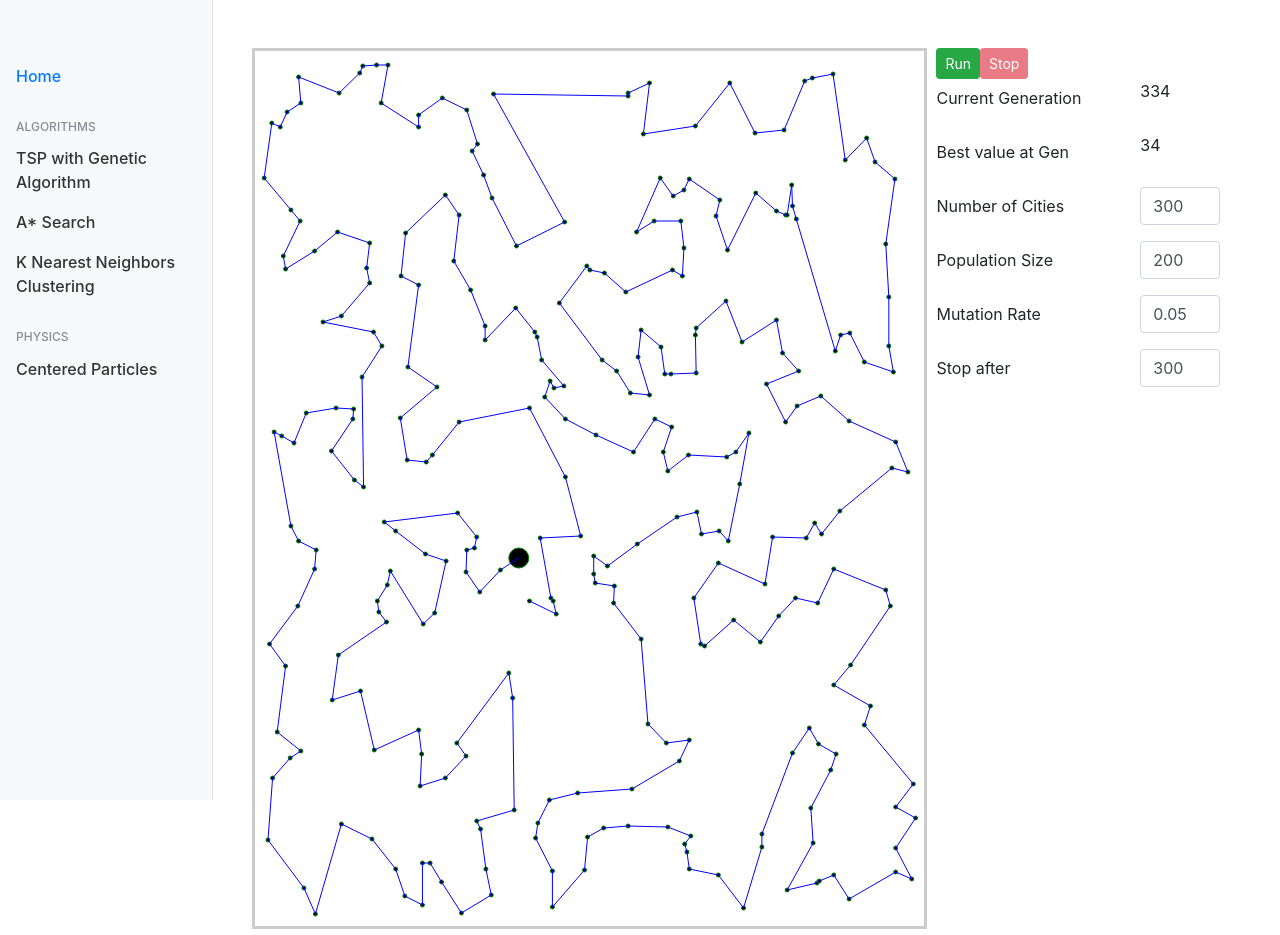
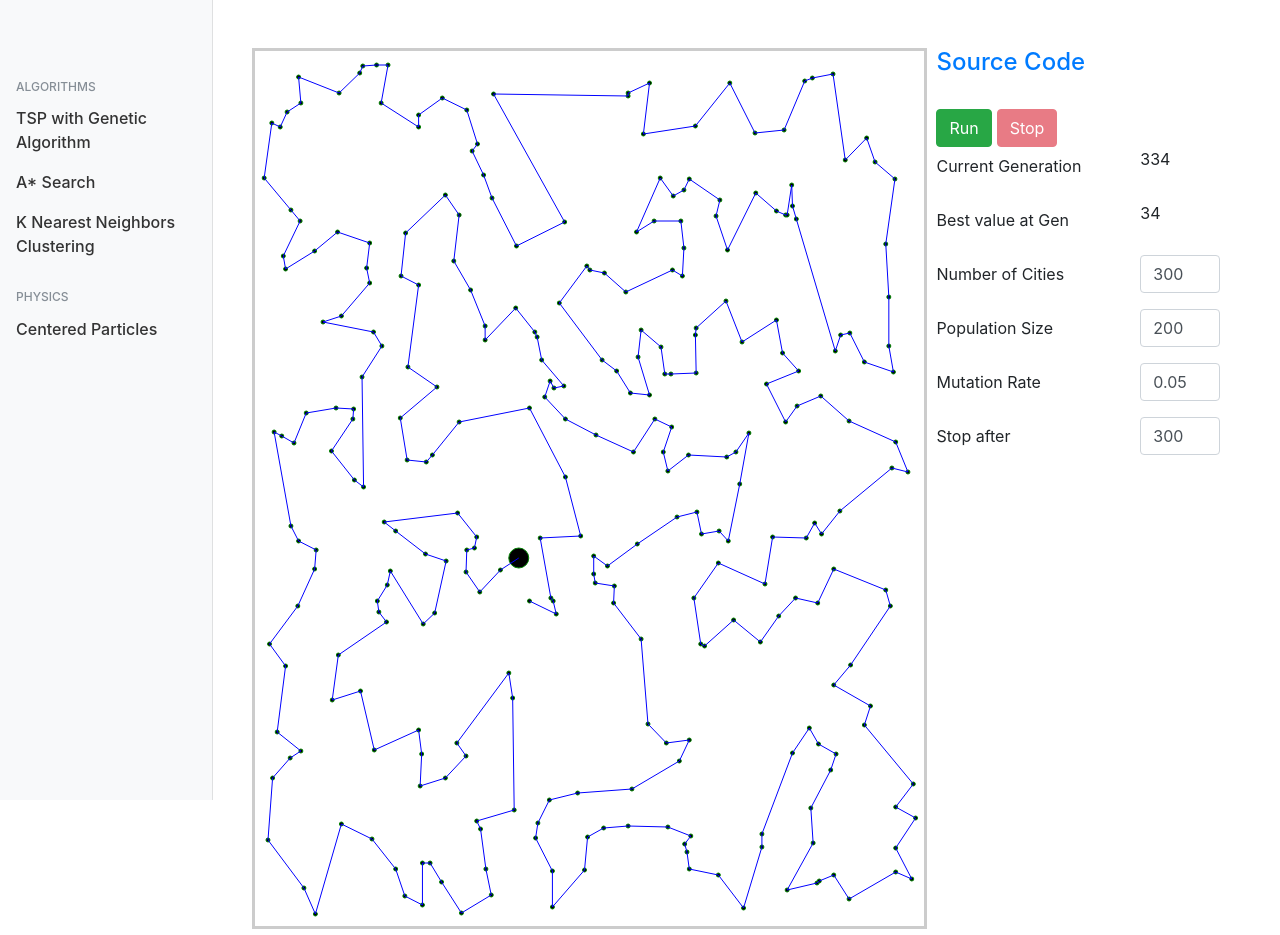
Before and after one commit to ayman-eltemsahi/playground, an Angular app: page /tsp-ga in a window 1280 px wide. Built offline with nearby package versions, Linux system fonts and the light colour scheme.

Commit message:
refactoring

```diff
--- a/src/app/app.component.html
+++ b/src/app/app.component.html
@@ -2,7 +2,7 @@
   <div class="row">
     <nav class="col-md-2 d-none d-md-block bg-light sidebar">
       <div class="sidebar-sticky">
-        <ul class="nav flex-column">
+        <ul class="nav flex-column" *ngIf='false'>
           <li class="nav-item">
             <a class="nav-link active" routerLink='/'>
               <span data-feather="home"></span>
--- a/src/app/app.component.ts
+++ b/src/app/app.component.ts
@@ -1,10 +1,17 @@
-import { Component } from '@angular/core';
+import { Component, OnInit } from '@angular/core';
+import { Router } from '@angular/router';
 
 @Component({
   selector: 'app-root',
   templateUrl: './app.component.html',
   styleUrls: ['./app.component.css']
 })
-export class AppComponent {
+export class AppComponent implements OnInit {
+
+  constructor(private router: Router) { }
+
+  ngOnInit() {
+    this.router.navigate(['/tsp-ga']);
+  }
 
 }
--- a/src/app/astar-search/components/astar-main/astar-main.component.html
+++ b/src/app/astar-search/components/astar-main/astar-main.component.html
@@ -3,8 +3,11 @@
         <enhanced-canvas id='a-star-canvas' [width]='width' [height]='height'></enhanced-canvas>
     </div>
     <div class="col-sm-4">
-        <input type='submit' class='btn btn-success btn-sm' (click)="start()" [disabled]='isRunning' value='Run'>
-        <input type='submit' class='btn btn-danger btn-sm' (click)="forceStop()" [disabled]='!isRunning' value='Stop'>
+        <h4><a href="https://github.com/ayman-eltemsahi/playground/tree/master/src/app/astar-search"
+                target="_blank">Source Code</a></h4>
+        <br>
+        <input type='submit' class='btn btn-success' (click)="start()" [disabled]='isRunning' value='Run'>
+        <input type='submit' class='btn btn-danger m-l-5' (click)="forceStop()" [disabled]='!isRunning' value='Stop'>
 
         <div class="form-group row">
             <label class="col-sm-7 col-form-label" for="cols">Columns:</label>
--- a/src/app/centered-particles/components/centered-particles.component.html
+++ b/src/app/centered-particles/components/centered-particles.component.html
@@ -3,8 +3,11 @@
         <enhanced-canvas id='knn-clustering-canvas' [width]='width' [height]='height'></enhanced-canvas>
     </div>
     <div class="settings col-sm-4">
-        <input type='submit' class='btn btn-success btn-sm' (click)="start()" [disabled]='isRunning' value='Run'>
-        <input type='submit' class='btn btn-danger btn-sm' (click)="forceStop()" [disabled]='!isRunning' value='Stop'>
+        <h4><a href="https://github.com/ayman-eltemsahi/playground/tree/master/src/app/centered-particles"
+                target="_blank">Source Code</a></h4>
+        <br>
+        <input type='submit' class='btn btn-success' (click)="start()" [disabled]='isRunning' value='Run'>
+        <input type='submit' class='btn btn-danger m-l-5' (click)="forceStop()" [disabled]='!isRunning' value='Stop'>
 
 
         <div class="form-group row">
--- a/src/app/knn-clustering/components/knn-clustering.component.html
+++ b/src/app/knn-clustering/components/knn-clustering.component.html
@@ -3,8 +3,11 @@
         <enhanced-canvas id='knn-clustering-canvas' [width]='width' [height]='height'></enhanced-canvas>
     </div>
     <div class="col-sm-4">
-        <input type='submit' class='btn btn-success btn-sm' (click)="start()" [disabled]='isRunning' value='Run'>
-        <input type='submit' class='btn btn-danger btn-sm' (click)="forceStop()" [disabled]='!isRunning' value='Stop'>
+        <h4><a href="https://github.com/ayman-eltemsahi/playground/tree/master/src/app/knn-clustering"
+                target="_blank">Source Code</a></h4>
+        <br>
+        <input type='submit' class='btn btn-success' (click)="start()" [disabled]='isRunning' value='Run'>
+        <input type='submit' class='btn btn-danger m-l-5' (click)="forceStop()" [disabled]='!isRunning' value='Stop'>
 
 
         <div class="form-group row">
--- a/src/app/tsp-with-genetic-algo/components/tspga-main.component.html
+++ b/src/app/tsp-with-genetic-algo/components/tspga-main.component.html
@@ -3,8 +3,11 @@
         <enhanced-canvas id='tsp-canvas' [width]='width' [height]='height'></enhanced-canvas>
     </div>
     <div class="col-md-4">
-        <input type='submit' class='btn btn-success btn-sm' (click)="start()" [disabled]='isRunning' value='Run'>
-        <input type='submit' class='btn btn-danger btn-sm' (click)="forceStop()" [disabled]='!isRunning' value='Stop'>
+        <h4><a href="https://github.com/ayman-eltemsahi/playground/tree/master/src/app/tsp-with-genetic-algo"
+                target="_blank">Source Code</a></h4>
+        <br>
+        <input type='submit' class='btn btn-success' (click)="start()" [disabled]='isRunning' value='Run'>
+        <input type='submit' class='btn btn-danger m-l-5' (click)="forceStop()" [disabled]='!isRunning' value='Stop'>
 
         <div class="form-group row">
             <label class="col-sm-7 col-form-label">Current Generation</label>
--- a/src/styles.css
+++ b/src/styles.css
@@ -14,3 +14,7 @@
 input[type='submit'] {
     cursor: pointer;
 }
+
+.m-l-5 {
+    margin-left: 5px;
+}
```
